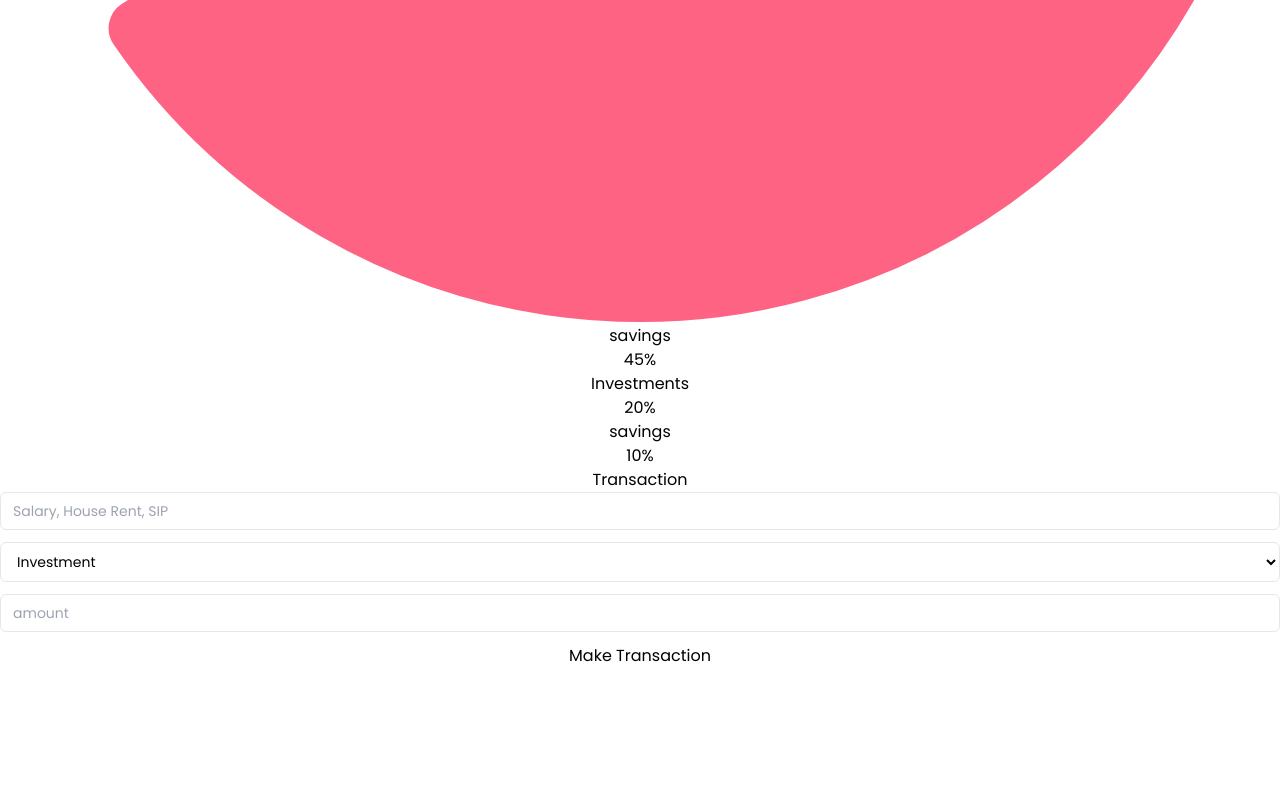
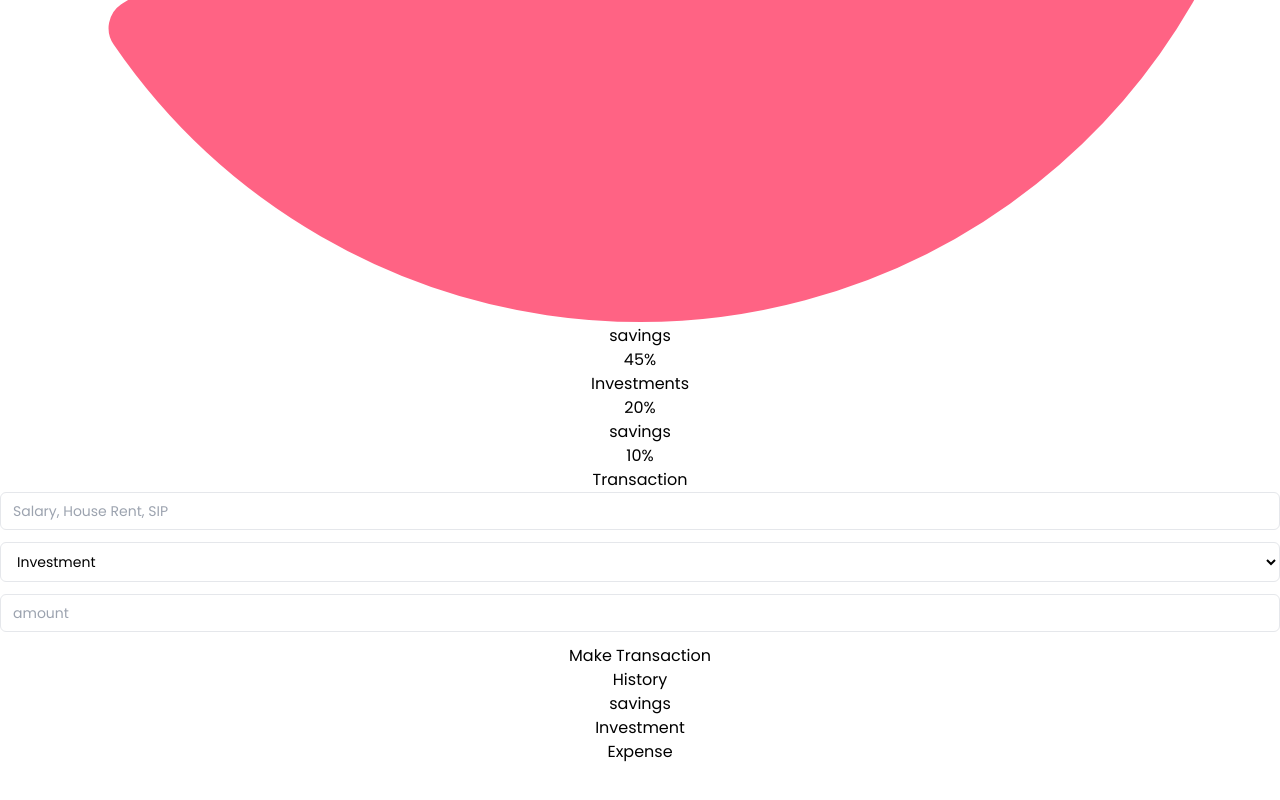
Before and after one commit to himarnoel/expense-tracker, a React (Vite) app: page / in a window 1280 px wide. Shown: the part 1044-1844 px from the top of the page. Before the commit the page ends 1776 px from the top, so only its background shows below. Built offline with nearby package versions, Linux system fonts and the light colour scheme.

Commit message:
working on fe

```diff
--- a/package.json
+++ b/package.json
@@ -15,7 +15,7 @@
     "react": "^18.2.0",
     "react-chartjs-2": "^5.2.0",
     "react-dom": "^18.2.0",
-    "react-hook-form": "^7.44.3"
+    "react-hook-form": "^7.46.2"
   },
   "devDependencies": {
     "@types/react": "^18.0.37",
--- a/src/App.tsx
+++ b/src/App.tsx
@@ -1,11 +1,11 @@
-import { useState } from "react";
+
 
 import "./App.css";
 import Graph from "./Components/Graph";
 import Form from "./Components/Form";
 
 function App() {
-  const [count, setCount] = useState<number>(0);
+
 
   return (
     <div className="App">
--- a/src/Components/Form.tsx
+++ b/src/Components/Form.tsx
@@ -1,9 +1,10 @@
-import { FC } from "react";
+import React from "react";
 import { useForm, Resolver } from "react-hook-form";
+import List from "./List";
 
 interface FormProps {}
 
-const Form: FC<FormProps> = () => {
+const Form: React.FC<FormProps> = () => {
   type FormValues = {
     expenses: string;
     type: string;
@@ -34,7 +35,6 @@ const Form: FC<FormProps> = () => {
     <>
       <div className="form max-w-sm mx-auto w-96">
         <h1 className="font-bold pb-4 text-xl">Transaction</h1>
-        {}
         <form action="" id="form" onSubmit={onSubmit}>
           <div className="grid gap-4">
             <div className="input-group">
@@ -68,6 +68,7 @@ const Form: FC<FormProps> = () => {
             </div>
           </div>
         </form>
+        <List />
       </div>
     </>
   );
--- a/src/Components/Graph.tsx
+++ b/src/Components/Graph.tsx
@@ -1,8 +1,8 @@
 import { ArcElement, Chart } from "chart.js";
-import React, { FC } from "react";
+import React from "react";
 import { Doughnut } from "react-chartjs-2";
 import Labels from "./Labels";
-const Graph: FC = () => {
+const Graph: React.FC = () => {
   Chart.register(ArcElement);
   const config = {
     data: {
--- a/src/Components/LabelComponents.tsx
+++ b/src/Components/LabelComponents.tsx
@@ -11,9 +11,8 @@ const LabelComponents: FC<LabelComponentsProps> = ({ data }) => {
     <div className="labels flex justify-between mt-2">
       <div className="flex gap-2">
         <div
-          className={`w-2 h-3 rounded py-3 ${
-            `bg-[${data.color}]` ?? "bg-[#f9c74f]"
-          }`}
+          style={{ backgroundColor: data.color }}
+          className={`w-2 h-3 rounded py-3 `}
         ></div>
         <h3>{data.type ?? ""}</h3>
       </div>
--- a/src/Components/Labels.tsx
+++ b/src/Components/Labels.tsx
@@ -11,12 +11,12 @@ const Labels: FC = () => {
     },
     {
       type: "Investments",
-      color: "#9d4eddf",
+      color: "#ff6384",
       percent: 20,
     },
     {
       type: "savings",
-      color: "#f9c74f",
+      color: "#36a2eb",
       percent: 10,
     },
   ];
--- /dev/null
+++ b/src/Components/List.tsx
@@ -0,0 +1,43 @@
+import { FC } from "react";
+import { Listfile } from "../Service/interfaces";
+
+
+
+const List = () => {
+  const obj: Array<Listfile> = [
+    {
+      name: "savings",
+      color: "#f9c74f",
+    },
+    {
+      name: "Investment",
+      color: "#ff6384",
+    },
+    {
+      name: "Expense",
+      color: "#36a2eb",
+    },
+  ];
+  return (
+    <div className="flex flex-col py-6 gap-3">
+      <h1 className="py-4 text-md text-xl">History</h1>
+
+      {obj.map((v, i) => (
+        <Transaction key={i} category={v.name} />
+      ))}
+    </div>
+  );
+};
+interface Transactionprops {
+  category: string;
+}
+
+const Transaction: FC<Transactionprops> = ({ category }) => {
+  if (!category) return null;
+  return (
+    <div className="flex justify-center items-center bg-gray-50 py-3 rounded-r">
+      <span className="block w-full">{category ?? ""}</span>
+    </div>
+  );
+};
+export default List;
--- a/src/Service/interfaces.ts
+++ b/src/Service/interfaces.ts
@@ -3,3 +3,9 @@ export interface objects {
     color: string;
     percent: number;
   }
+
+
+  export interface Listfile{
+   name: string;
+    color: string;
+  }
```
Also changed, not shown: 1 other file (tests, documents, lock files or other folders).
